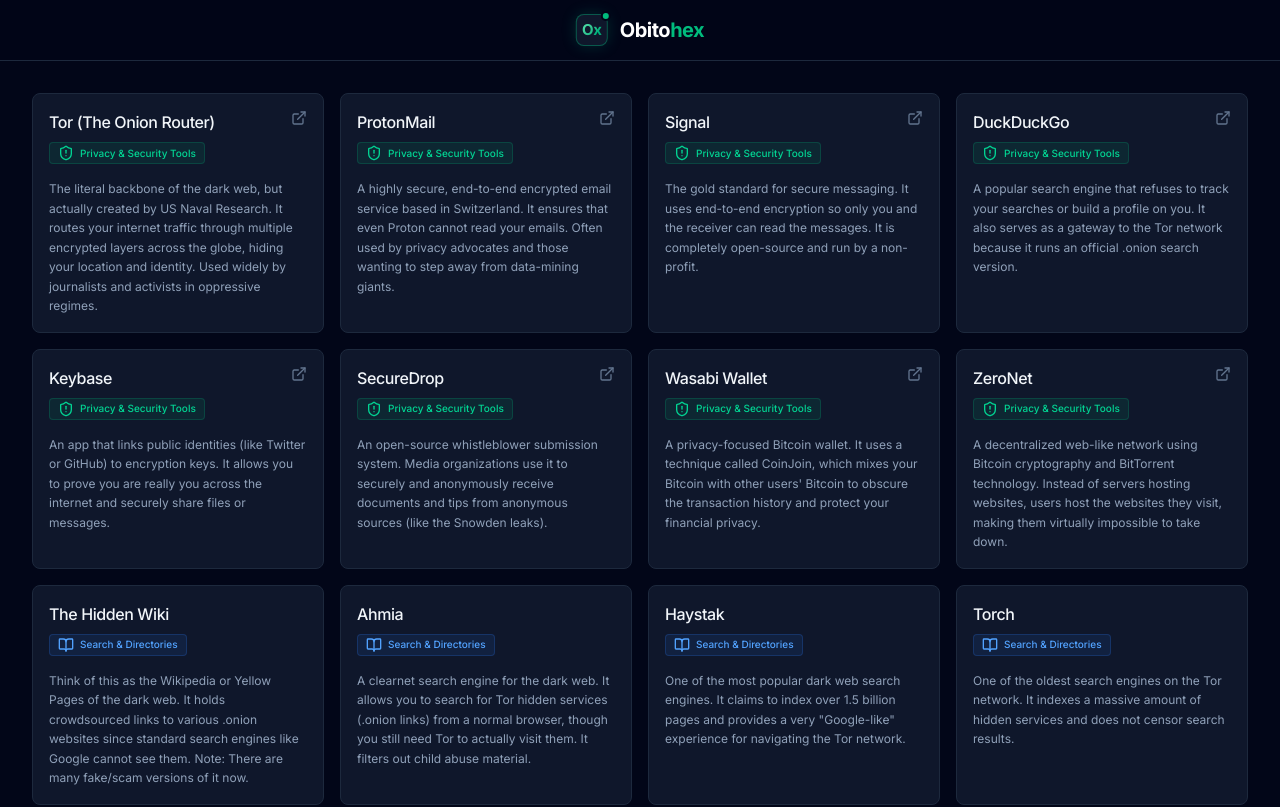
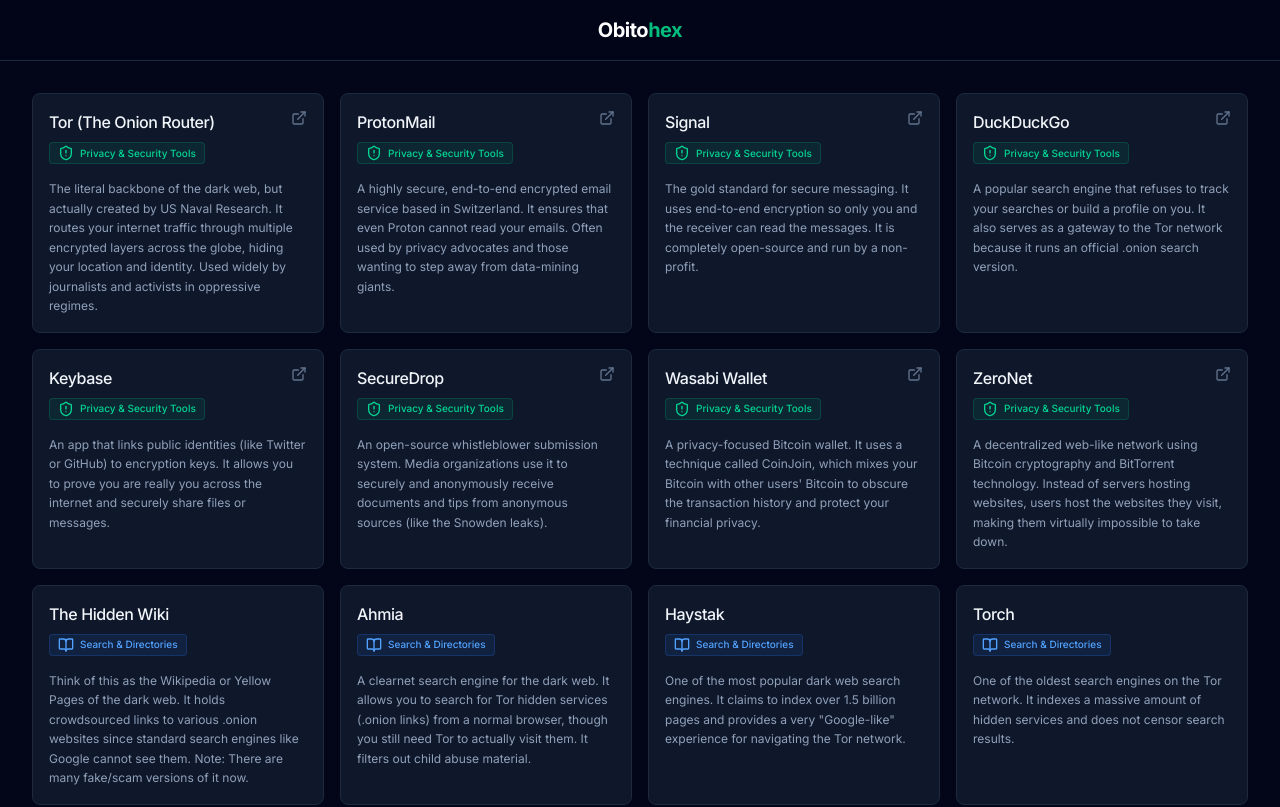
Before and after one commit to tuijbialnajah01/NetSec, a React (Vite) app: page / in a window 1280 px wide. Shown: the top 807 px of the page. Built offline with nearby package versions, Linux system fonts and the light colour scheme.

Commit message:
refactor: Update branding to "Obitohex"
Replaces the "Ox" logo and text with "Obitohex" and updates the favicon to reflect the new branding.

```diff
--- a/src/App.tsx
+++ b/src/App.tsx
@@ -36,14 +36,6 @@
         <div className="max-w-7xl mx-auto px-4 sm:px-6 lg:px-8 py-3">
           <div className="relative flex items-center w-full min-h-[36px]">
             <div className="flex items-center space-x-3 absolute left-1/2 transform -translate-x-1/2 z-10 w-max">
-              {/* Custom Ox Logo */}
-              <div className="relative flex items-center justify-center w-8 h-8 flex-shrink-0 bg-slate-900 border border-emerald-500/40 rounded-lg shadow-[0_0_15px_rgba(16,185,129,0.2)]">
-                <span className="font-sans font-extrabold text-transparent bg-clip-text bg-gradient-to-br from-emerald-300 to-emerald-600 text-[15px] tracking-tight">Ox</span>
-                {/* Status Dot */}
-                <div className="absolute -top-1 -right-1 w-2.5 h-2.5 bg-slate-950 rounded-full flex items-center justify-center">
-                  <div className="w-1.5 h-1.5 bg-emerald-500 rounded-full"></div>
-                </div>
-              </div>
               <span className="text-xl font-bold tracking-tight text-white">Obito<span className="text-emerald-500">hex</span></span>
             </div>
             {deferredPrompt && (
```
Also changed, not shown: public/favicon.svg.
